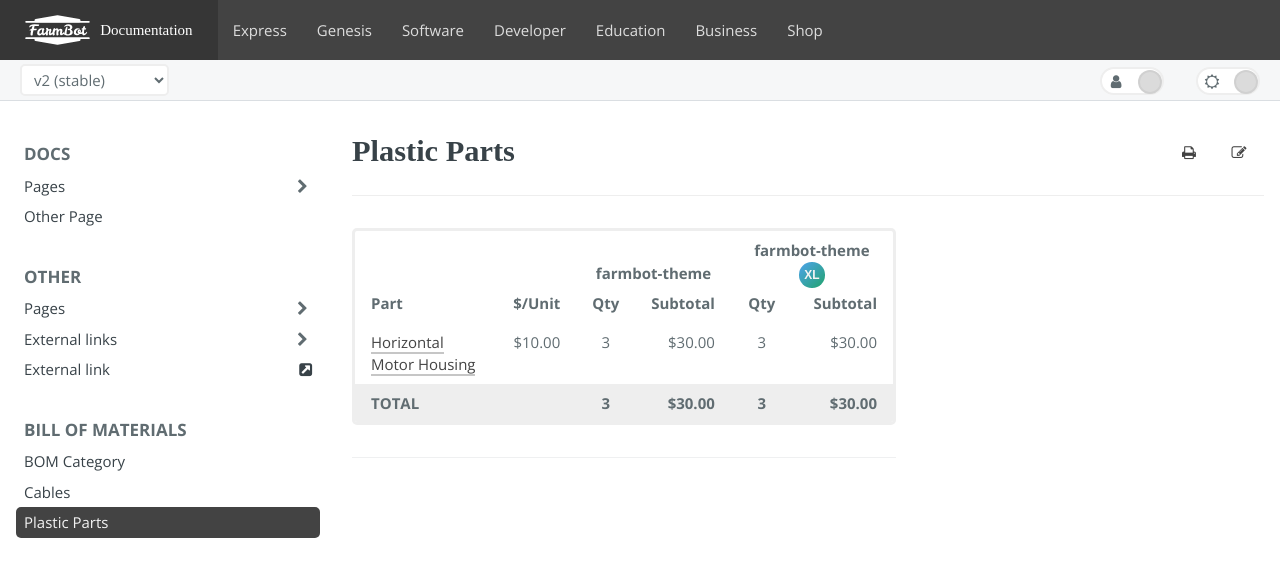
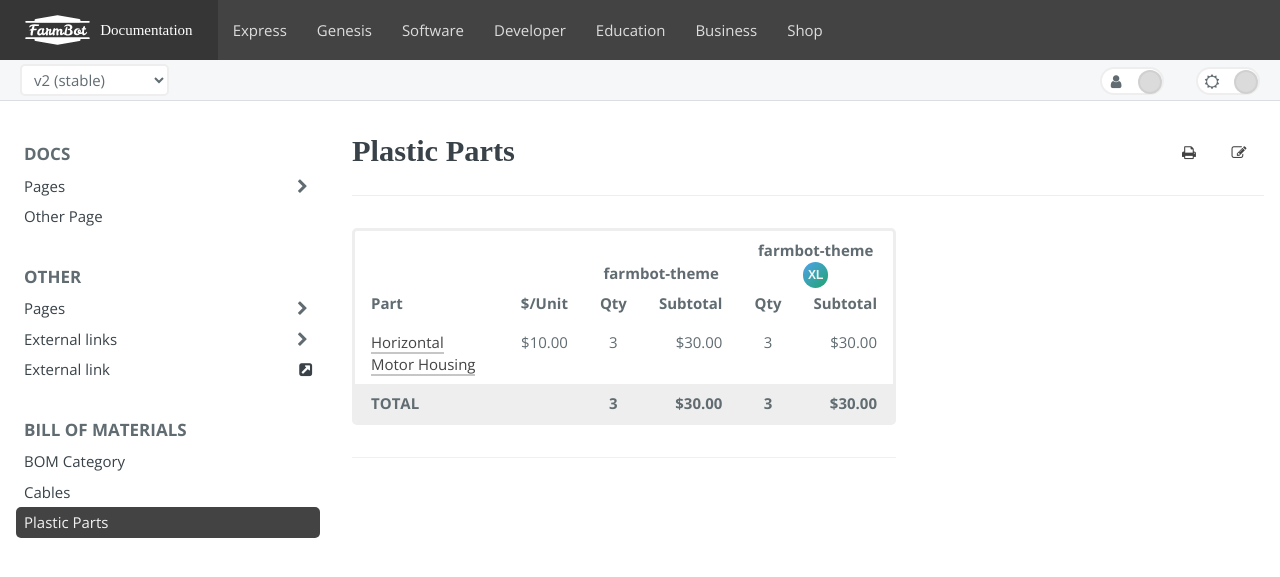
Before and after one commit to FarmBot-Docs/farmbot-theme, a Jekyll site: the page built from v2/bom/plastic-parts.md, in a window 1280 px wide. Shown: the top 577 px of the page. Built offline with Jekyll 4.4.1, drawn with Linux system fonts in a browser that asks for light colours; nearby versions of some CDN libraries; some web fonts are replaced; our own code applies the rules of GitHub Pages for plain Markdown files; comment, search, counter and statistics services are not loaded.

Commit message:
table style fix

```diff
--- a/_includes/bom_table.html
+++ b/_includes/bom_table.html
@@ -8,7 +8,7 @@
     <th style="text-align: center; padding-bottom: 0;" colspan="2">{{ site.title | remove: "FarmBot " | remove: " Documentation" | default: "Genesis" }} <span class="fb-xl-sticker">XL</span></th>
   </tr>
   <tr>
-    <th>Part</th>
+    <th style="width: 50%;">Part</th>
     <th style="text-align: right;">$/Unit</th>
     <th style="text-align: center;">Qty</th>
     <th style="text-align: right;">Subtotal</th>
```
